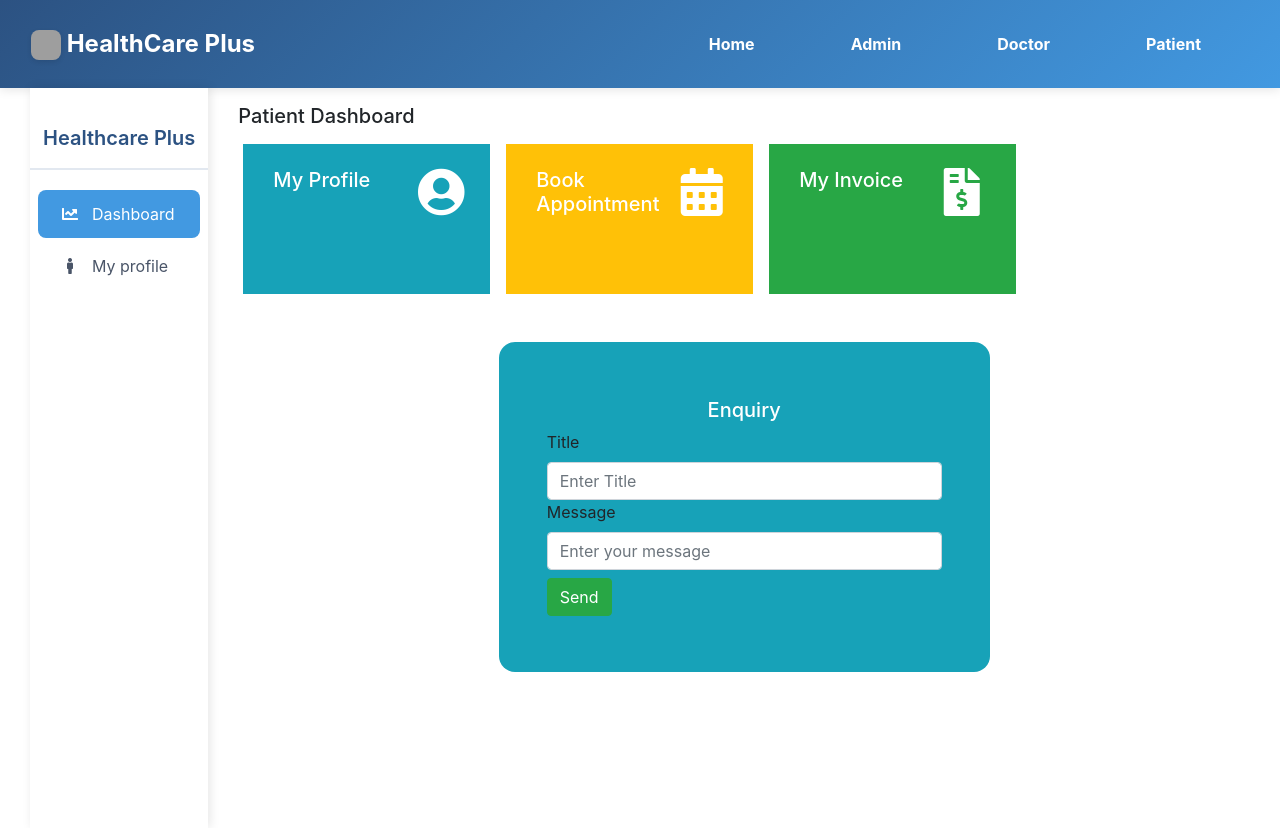
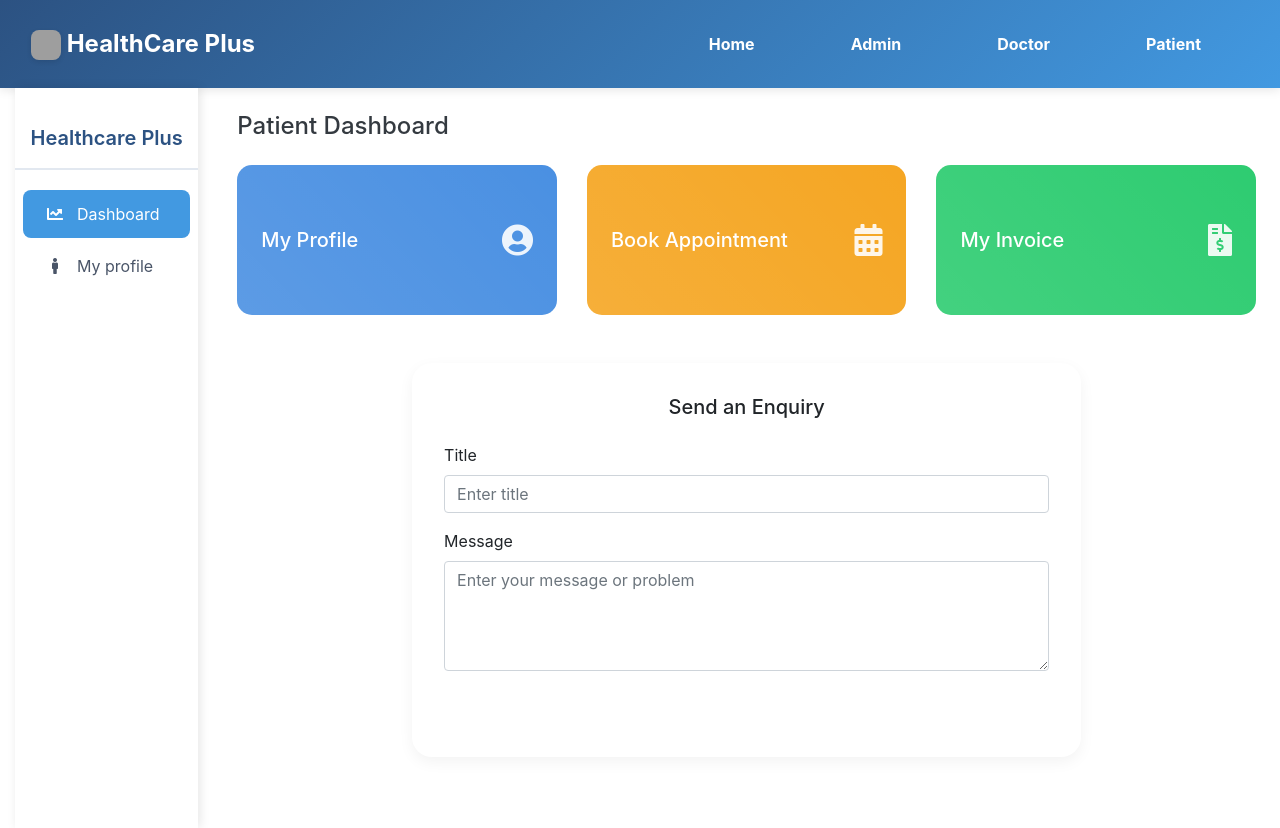
Before and after one commit to blitzbugg/HMS, a PHP site: page /patient/index.php in a window 1280 px wide. Run offline with PHP 8.4, Linux system fonts and the light colour scheme; some libraries are stand-ins or nearby versions; grey boxes are pictures that could not be loaded.

Commit message:
Created some beautiful style for the patient dashboard

```diff
--- /dev/null
+++ b/patient/css/index.css
@@ -0,0 +1,98 @@
+:root {
+    --primary-color: #4A90E2;
+    --warning-color: #F5A623;
+    --success-color: #2ECC71;
+}
+
+body {
+    background-color: #f8f9fa;
+    font-family: 'Segoe UI', system-ui, -apple-system, sans-serif;
+}
+
+.dashboard-card {
+    border-radius: 15px;
+    transition: transform 0.2s, box-shadow 0.2s;
+    height: 150px;
+    position: relative;
+    overflow: hidden;
+}
+
+.dashboard-card:hover {
+    transform: translateY(-5px);
+    box-shadow: 0 10px 20px rgba(0,0,0,0.1);
+}
+
+.dashboard-card::before {
+    content: '';
+    position: absolute;
+    top: 0;
+    left: 0;
+    width: 100%;
+    height: 100%;
+    background: linear-gradient(45deg, rgba(255,255,255,0.1), rgba(255,255,255,0));
+    z-index: 1;
+}
+
+.card-link {
+    position: absolute;
+    top: 0;
+    left: 0;
+    width: 100%;
+    height: 100%;
+    text-decoration: none;
+    z-index: 2;
+}
+
+.profile-card {
+    background-color: var(--primary-color);
+}
+
+.appointment-card {
+    background-color: var(--warning-color);
+}
+
+.invoice-card {
+    background-color: var(--success-color);
+}
+
+.card-icon {
+    opacity: 0.9;
+}
+
+.card-content {
+    position: relative;
+    z-index: 1;
+}
+
+.enquiry-form {
+    background: white;
+    border-radius: 20px;
+    box-shadow: 0 5px 15px rgba(0,0,0,0.05);
+    padding: 2rem;
+}
+
+.form-control {
+    border-radius: 10px;
+    border: 1px solid #e0e0e0;
+    padding: 0.75rem;
+    margin-bottom: 1rem;
+}
+
+.form-control:focus {
+    box-shadow: 0 0 0 3px rgba(74, 144, 226, 0.1);
+    border-color: var(--primary-color);
+}
+
+.btn-submit {
+    background-color: var(--primary-color);
+    border: none;
+    border-radius: 10px;
+    padding: 0.75rem 2rem;
+    font-weight: 500;
+    transition: all 0.2s;
+}
+
+.btn-submit:hover {
+    background-color: #357ABD;
+    transform: translateY(-2px);
+}
--- a/patient/index.php
+++ b/patient/index.php
@@ -7,6 +7,9 @@ session_start();
     <meta charset="UTF-8">
     <meta name="viewport" content="width=device-width, initial-scale=1.0">
     <title>Patient Dashboard</title>
+    <link href="https://cdnjs.cloudflare.com/ajax/libs/font-awesome/6.0.0/css/all.min.css" rel="stylesheet">
+    <link href="https://cdnjs.cloudflare.com/ajax/libs/bootstrap/5.3.0/css/bootstrap.min.css" rel="stylesheet">
+    <link rel="stylesheet" href="./css/index.css">
 </head>
 <body>
     <?php
@@ -14,7 +17,6 @@ session_start();
     ?>
 
     <div class="container-fluid">
-        <div class="col-md-12">
         <div class="row">
             <div class="col-md-2">
                 <?php
@@ -22,58 +24,52 @@ session_start();
                     include("../include/connection.php");
                 ?>
             </div>
-                <div class="col-md-10">
-                    <h5 class="my-3">Patient Dashboard</h5>
+            <div class="col-md-10 px-4">
+                <h4 class="my-4 text-dark">Patient Dashboard</h4>
 
-                    <div class="col-md-12">
-                        <div class="row">
-                            <div class="row">
-                                <div class="col-md-3 bg-info mx-2" style="height: 150px;">
-
-                                        <div class="col-md-12">
-                                            <div class="row">
-                                                <div class="col-md-8">
-                                                    <h5 class="text-white my-4">My Profile</h5>
+                <div class="row g-4">
+                    <div class="col-md-4">
+                        <div class="dashboard-card profile-card">
+                            <a href="profile.php" class="card-link">
+                                <div class="h-100 d-flex align-items-center px-4">
+                                    <div class="d-flex justify-content-between align-items-center w-100 card-content">
+                                        <h5 class="text-white mb-0">My Profile</h5>
+                                        <i class="fa fa-user-circle fa-2x text-white card-icon"></i>
                                     </div>
-                                                <div class="col-md-4">
-                                                    <a href="profile.php"><i class="fa fa-user-circle fa-3x my-4 text-white"></i></a>
                                 </div>
+                            </a>
                         </div>
                     </div>
 
-                                </div>
-
-                                <div class="col-md-3 bg-warning mx-2" style="height: 150px;">
-                                <div class="col-md-12">
-                                            <div class="row">
-                                                <div class="col-md-8">
-                                                    <h5 class="text-white my-4">Book Appointment</h5>
-                                                </div>
                     <div class="col-md-4">
-                                                    <a href="appointment.php"><i class="fa fa-calendar-days fa-3x my-4 text-white"></i></a>
+                        <div class="dashboard-card appointment-card">
+                            <a href="appointment.php" class="card-link">
+                                <div class="h-100 d-flex align-items-center px-4">
+                                    <div class="d-flex justify-content-between align-items-center w-100 card-content">
+                                        <h5 class="text-white mb-0">Book Appointment</h5>
+                                        <i class="fa fa-calendar-days fa-2x text-white card-icon"></i>
                                     </div>
                                 </div>
+                            </a>
                         </div>
                     </div>
 
-                                <div class="col-md-3 bg-success mx-2" style="height: 150px;">
-                                <div class="col-md-12">
-                                            <div class="row">
-                                                <div class="col-md-8">
-                                                    <h5 class="text-white my-4">My Invoice</h5>
-                                                </div>
                     <div class="col-md-4">
-                                                    <a href="invoice.php"><i class="fa fa-file-invoice-dollar fa-3x my-4 text-white"></i></a>
+                        <div class="dashboard-card invoice-card">
+                            <a href="invoice.php" class="card-link">
+                                <div class="h-100 d-flex align-items-center px-4">
+                                    <div class="d-flex justify-content-between align-items-center w-100 card-content">
+                                        <h5 class="text-white mb-0">My Invoice</h5>
+                                        <i class="fa fa-file-invoice-dollar fa-2x text-white card-icon"></i>
                                     </div>
                                 </div>
-                                        </div>
+                            </a>
                         </div>
                     </div>
                 </div>
 
                 <?php
                     if (isset($_POST['send'])){
-
                         $title = $_POST['send'];
                         $message = $_POST['message'];
 
@@ -82,11 +78,8 @@ session_start();
                         }else if(empty($message)){
 
                         }else{
-
                             $user = $_SESSION['patient'];
-
                             $query = "INSERT INTO report(title,message,username,date_send) VALUES('$title','$message','$user',NOW())";
-
                             $res = mysqli_query($connect,$query);
 
                             if ($res) {
@@ -94,31 +87,34 @@ session_start();
                             }
                         }
                     }
-
                 ?>
 
-                        <div class="col-md-12">
-                            <div class="row">
-                                <div class="col-md-3"></div>
-                                <div class="col-md-6 my-5 p-5 rounded-4 bg-info">
-                                    <h5 class="text-center my-2 text-white">Enquiry</h5>
+                <div class="row mt-5">
+                    <div class="col-md-8 mx-auto">
+                        <div class="enquiry-form">
+                            <h5 class="text-center mb-4">Send an Enquiry</h5>
                             <form action="" method="post">
-                                        <label for="">Title</label>
-                                        <input type="text" name="title" class="form-control" placeholder="Enter Title">
+                                <div class="mb-3">
+                                    <label class="form-label">Title</label>
+                                    <input type="text" name="title" class="form-control" placeholder="Enter title">
+                                </div>
 
-                                        <label for="">Message</label>
-                                        <input type="text" name="message" class="form-control" placeholder="Enter your message"></>
+                                <div class="mb-3">
+                                    <label class="form-label">Message</label>
+                                    <textarea name="message" class="form-control" rows="4" placeholder="Enter your message or problem"></textarea>
+                                </div>
 
-                                        <input type="submit" value="Send" class="btn btn-success my-2">
+                                <div class="text-center">
+                                    <button type="submit" name="send" class="btn btn-submit text-white">Send Enquiry</button>
+                                </div>
                             </form>
-                                </div>
-                                <div class="col-md-3"></div>
                         </div>
                     </div>
                 </div>
             </div>
         </div>
     </div>
-    </div>
+
+    <script src="https://cdnjs.cloudflare.com/ajax/libs/bootstrap/5.3.0/js/bootstrap.bundle.min.js"></script>
 </body>
 </html>
```
Lines whose indentation alone changed are shown as unchanged.
